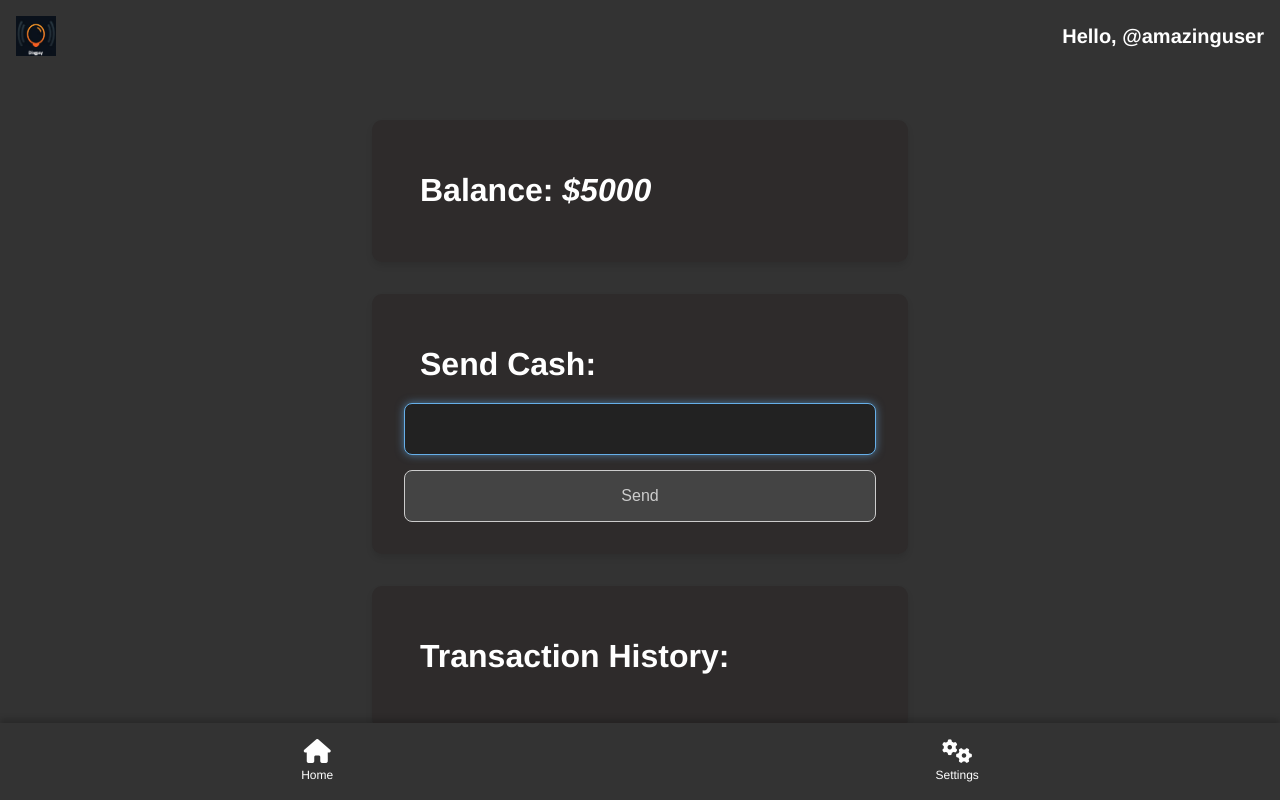
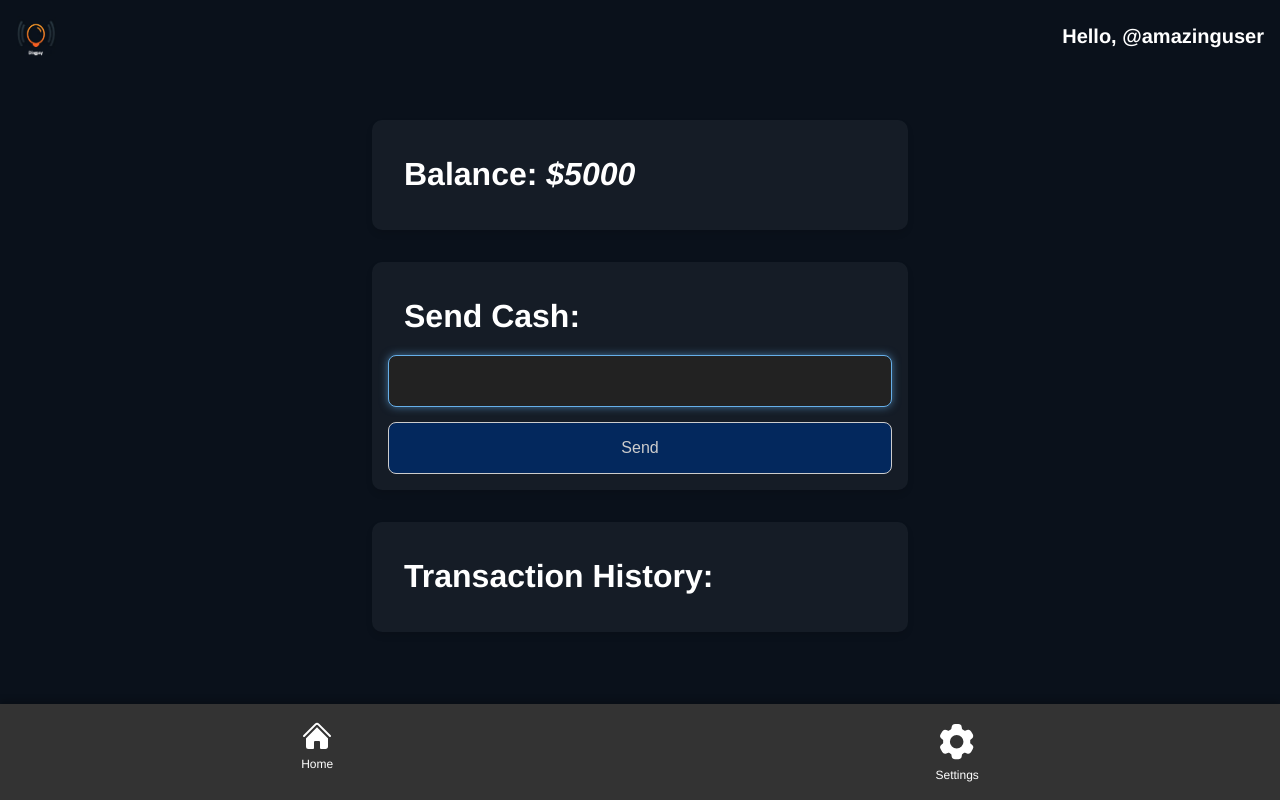
Before and after one commit to dot-enny/ding-pay-quiet, a plain HTML site: page index.html in a window 1280 px wide. Drawn offline with Linux system fonts and the light colour scheme; no server answers.

Commit message:
ui tweaks

```diff
--- a/index.html
+++ b/index.html
@@ -22,7 +22,7 @@
       font-family: "Helvetica Neue", Helvetica, Arial, sans-serif;
       line-height: 1.42857143;
       color: #333;
-      background-color: #333;
+      background-color: #0a111b;
       width: 100dvw;
       height: 100dvh;
       display: flex;
@@ -72,9 +72,9 @@
     }
 
     .card {
-      background-color: #2e2b2b;
+      background-color: #2c333d56;
       border-radius: 10px;
-      padding: 2rem;
+      padding: 1rem;
       box-shadow: 0px 4px 6px rgba(0, 0, 0, 0.1);
     }
 
@@ -108,7 +108,7 @@
       width: 100%;
       padding: 1rem;
       border-radius: 0.5rem;
-      background-color: #444;
+      background-color: #03285d;
       color: #ccc;
       border: 1px solid #ccc;
       font-size: 1rem;
@@ -210,11 +210,21 @@
   <!-- Fixed Navigation Bar -->
   <div class="fixed-navbar">
     <div class="nav-item">
-      <i class="fas fa-home"></i>
+      <svg xmlns="http://www.w3.org/2000/svg" viewBox="0 0 24 24" fill="currentColor" class="size-6">
+        <path
+          d="M11.47 3.841a.75.75 0 0 1 1.06 0l8.69 8.69a.75.75 0 1 0 1.06-1.061l-8.689-8.69a2.25 2.25 0 0 0-3.182 0l-8.69 8.69a.75.75 0 1 0 1.061 1.06l8.69-8.689Z" />
+        <path
+          d="m12 5.432 8.159 8.159c.03.03.06.058.091.086v6.198c0 1.035-.84 1.875-1.875 1.875H15a.75.75 0 0 1-.75-.75v-4.5a.75.75 0 0 0-.75-.75h-3a.75.75 0 0 0-.75.75V21a.75.75 0 0 1-.75.75H5.625a1.875 1.875 0 0 1-1.875-1.875v-6.198a2.29 2.29 0 0 0 .091-.086L12 5.432Z" />
+      </svg>
+
       <span>Home</span>
     </div>
     <div class="nav-item">
-      <i class="fas fa-cogs"></i>
+      <svg xmlns="http://www.w3.org/2000/svg" viewBox="0 0 24 24" fill="currentColor" class="size-6">
+        <path fill-rule="evenodd"
+          d="M11.078 2.25c-.917 0-1.699.663-1.85 1.567L9.05 4.889c-.02.12-.115.26-.297.348a7.493 7.493 0 0 0-.986.57c-.166.115-.334.126-.45.083L6.3 5.508a1.875 1.875 0 0 0-2.282.819l-.922 1.597a1.875 1.875 0 0 0 .432 2.385l.84.692c.095.078.17.229.154.43a7.598 7.598 0 0 0 0 1.139c.015.2-.059.352-.153.43l-.841.692a1.875 1.875 0 0 0-.432 2.385l.922 1.597a1.875 1.875 0 0 0 2.282.818l1.019-.382c.115-.043.283-.031.45.082.312.214.641.405.985.57.182.088.277.228.297.35l.178 1.071c.151.904.933 1.567 1.85 1.567h1.844c.916 0 1.699-.663 1.85-1.567l.178-1.072c.02-.12.114-.26.297-.349.344-.165.673-.356.985-.57.167-.114.335-.125.45-.082l1.02.382a1.875 1.875 0 0 0 2.28-.819l.923-1.597a1.875 1.875 0 0 0-.432-2.385l-.84-.692c-.095-.078-.17-.229-.154-.43a7.614 7.614 0 0 0 0-1.139c-.016-.2.059-.352.153-.43l.84-.692c.708-.582.891-1.59.433-2.385l-.922-1.597a1.875 1.875 0 0 0-2.282-.818l-1.02.382c-.114.043-.282.031-.449-.083a7.49 7.49 0 0 0-.985-.57c-.183-.087-.277-.227-.297-.348l-.179-1.072a1.875 1.875 0 0 0-1.85-1.567h-1.843ZM12 15.75a3.75 3.75 0 1 0 0-7.5 3.75 3.75 0 0 0 0 7.5Z"
+          clip-rule="evenodd" />
+      </svg>
       <span>Settings</span>
     </div>
   </div>
```
